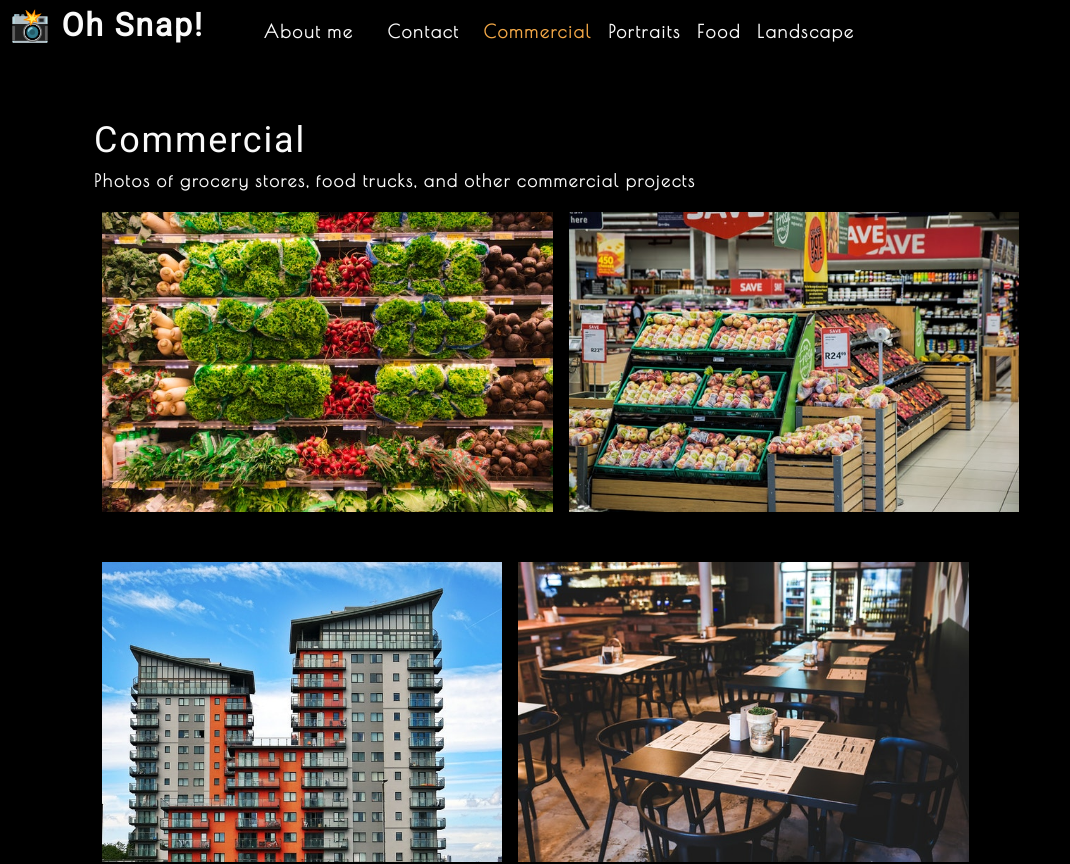
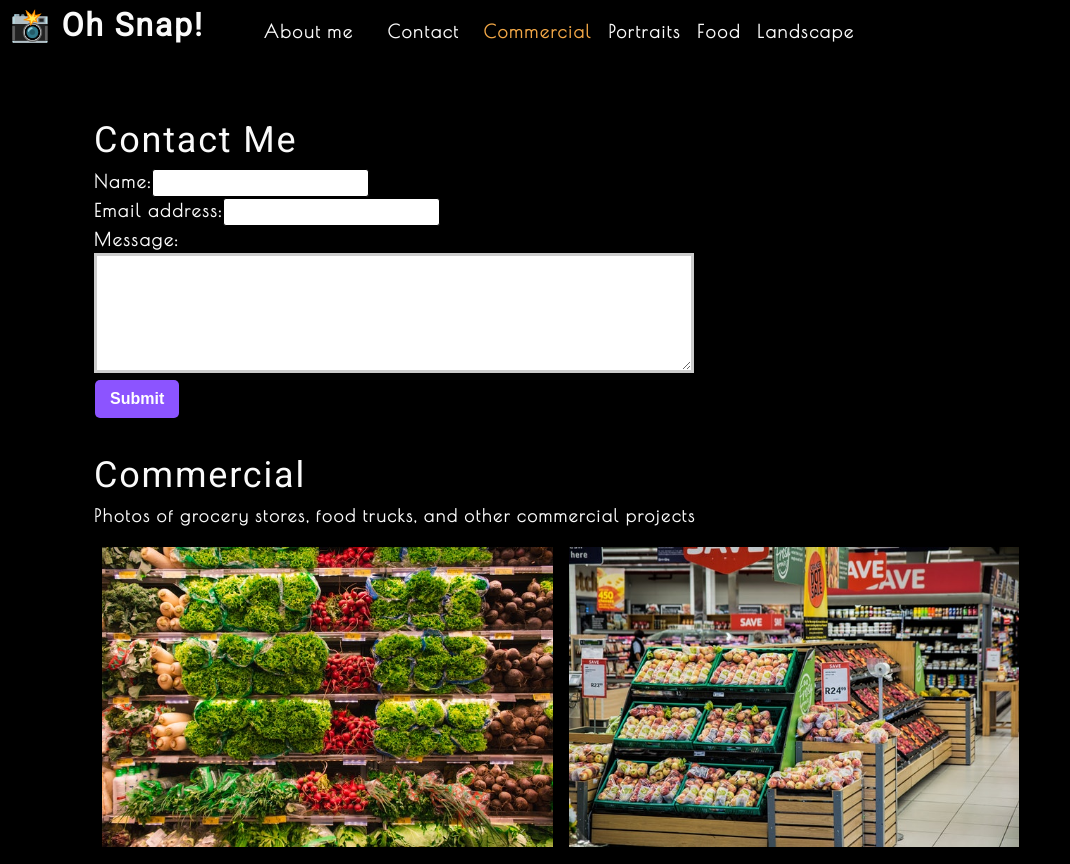
Before and after one commit to apklopfenstein/photo-port, a React (Create React App) app: page / in a window 1280 px wide. Shown: the top 864 px of the page, without its empty margins (0-1070 px from the left). Built offline with nearby package versions, Linux system fonts and the light colour scheme.

Commit message:
add contact form

```diff
--- a/src/App.js
+++ b/src/App.js
@@ -2,6 +2,7 @@ import React, { useState } from 'react';
 import Nav from './components/Nav';
 import About from './components/About';
 import Gallery from './components/Gallery';
+import ContactForm from './components/Contact';
 
 function App() {
   const [categories] = useState([
@@ -27,6 +28,7 @@ function App() {
       ></Nav>
       <main>
         <div>
+          <ContactForm />
           <Gallery currentCategory={currentCategory}></Gallery>
           <About></About>
         </div>
--- /dev/null
+++ b/src/components/Contact/index.js
@@ -0,0 +1,28 @@
+import React from 'react';
+
+function ContactForm() {
+    return (
+    <section>
+        <h1>Contact Me</h1>
+        <form id="contact-form">
+            <div>
+                <label htmlFor="name">Name:</label>
+                <input type="text" name="name" />
+            </div>
+            <div>
+                <label htmlFor="email">Email address:</label>
+                <input type="email" name="email" />
+            </div>
+            <div>
+                <label htmlFor="message">Message:</label>
+                <textarea name="message" rows="5" />
+            </div>
+            <div>
+                <button type="submit">Submit</button>
+            </div>
+        </form>
+    </section>
+    );
+}
+
+export default ContactForm;
```
Also changed, not shown: 1 other file (tests, documents, lock files or other folders).
